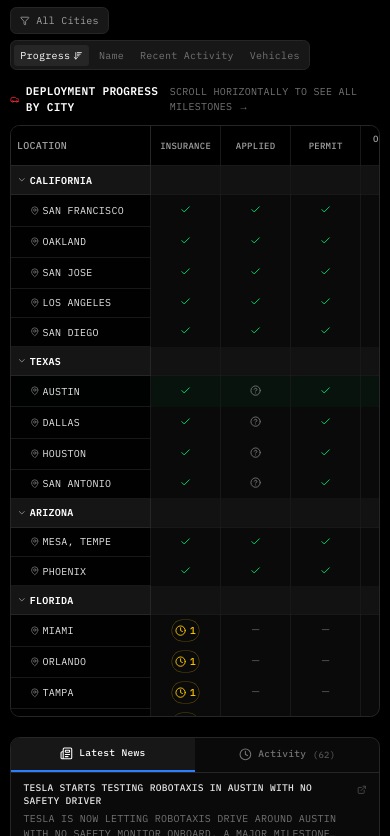
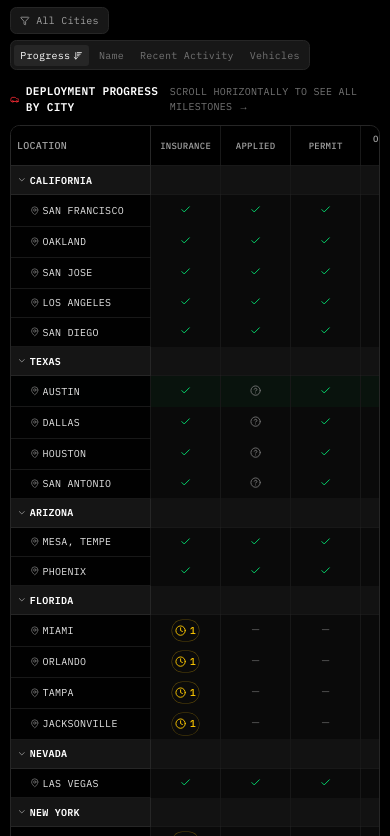
Before and after one commit to ericvienna/shadowmode, a Next.js app: page / in a window 390 px wide. Shown: the part 848-1684 px from the top of the page. Built offline with nearby package versions, Linux system fonts and the light colour scheme.

Commit message:
Fix mobile scroll conflict in matrix - allow both horizontal and vertical scrolling

```diff
--- a/src/components/ProgressMatrix.tsx
+++ b/src/components/ProgressMatrix.tsx
@@ -62,7 +62,7 @@
 
   return (
     <div className="bg-neutral-950 border border-neutral-800 rounded-xl overflow-hidden">
-      <div className="overflow-x-auto max-h-[70vh] sm:max-h-none overflow-y-auto sm:overflow-y-visible">
+      <div className="overflow-x-auto touch-pan-x touch-pan-y">
         <table className="w-full border-collapse">
           <thead className="bg-black sticky top-0 z-30">
             <tr>
```
